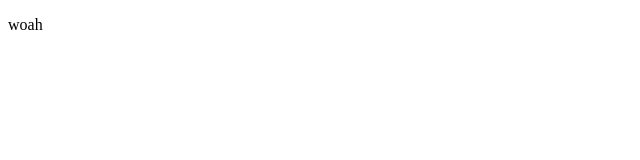
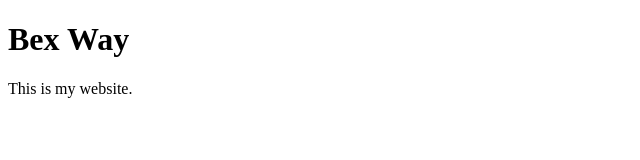
Before and after one commit to bexway/bex-profile, a plain HTML site: page index.html in a window 1280 px wide. Shown: the whole page, without its empty margins (0-640 px from the left). Drawn offline with Linux system fonts and the light colour scheme.

Commit message:
master . added a header and changed the first line

```diff
--- a/index.html
+++ b/index.html
@@ -7,6 +7,7 @@
   <title>Bex Way</title>
 </head>
 <body>
-  <p>woah</p>
+  <h1>Bex Way</h1>
+  <p>This is my website.</p>
 </body>
 </html>
```
